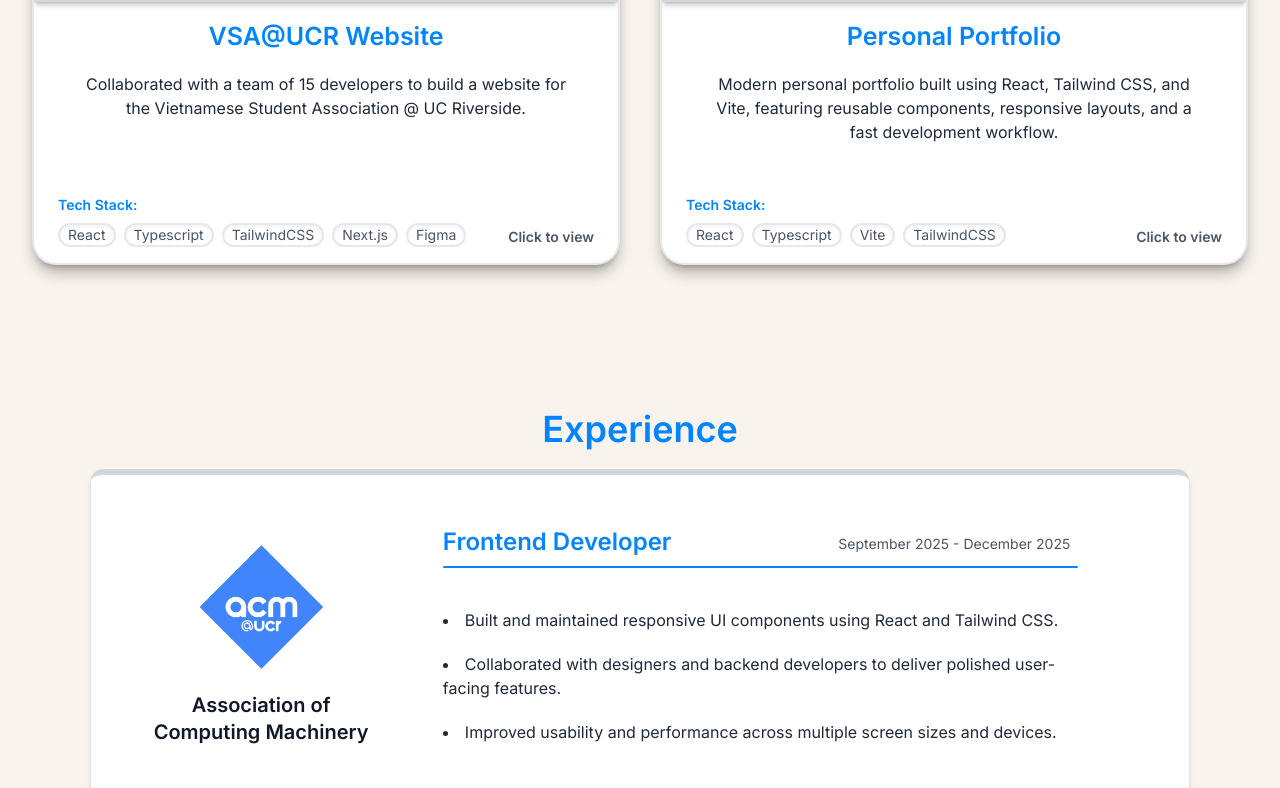
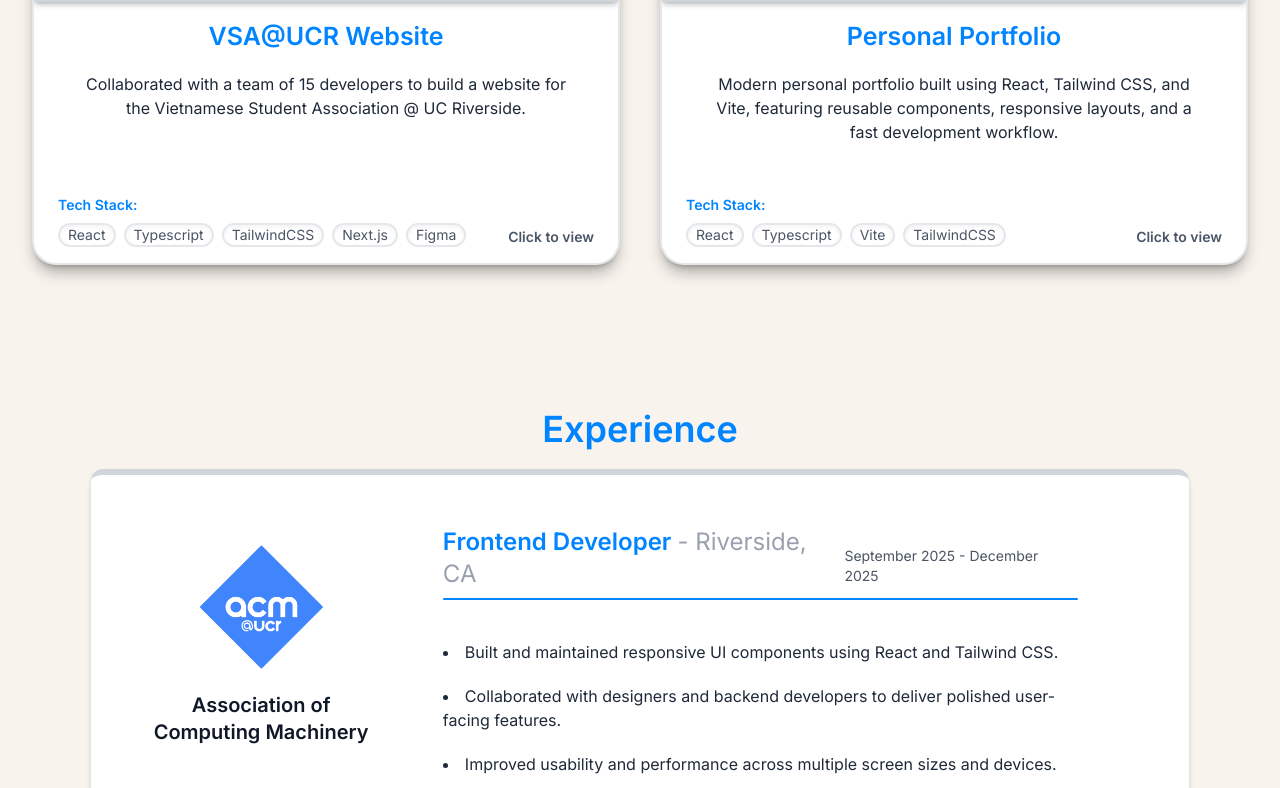
Before and after one commit to charlesluo06/portfolio-website, a React (Vite) app: page / in a window 1280 px wide. Shown: the part 1759-2547 px from the top of the page. Built offline with nearby package versions, Linux system fonts and the light colour scheme.

Commit message:
added links to projects and updated experience animation

```diff
--- a/src/components/Experience.tsx
+++ b/src/components/Experience.tsx
@@ -16,7 +16,7 @@ function Experience() {
     group h-3/7 border-y-6 mt-5 w-6/7 border-gray-300 mx-auto
     flex items-center bg-white rounded-xl
     shadow-md/15 transition-all duration-300 ease-out
-    hover:-translate-y-1 hover:shadow-xl/30
+    hover:-translate-y-1 hover:shadow-xl/30 hover:border-[#0084ff]
   "
       >
         {/* Logo + Label */}
@@ -35,7 +35,7 @@ function Experience() {
               <div className="flex flex-col gap-2">
                 <div className="flex justify-between items-end">
                   <p className="text-2xl font-semibold text-[#0084ff]">
-                    Frontend Developer
+                    Frontend Developer <span className="font-extralight text-gray-400">- Riverside, CA</span>
                   </p>
                   <p className="text-sm mb-1 px-2 text-gray-600">
                     September 2025 - December 2025
--- a/src/components/ProjectCard.tsx
+++ b/src/components/ProjectCard.tsx
@@ -7,6 +7,7 @@ type Props = {
 export function ProjectCard({ project }: Props) {
   return (
     <div>
+      <a href={project.link}>
         <div
           className="
             bg-white w-full h-115 rounded-3xl overflow-hidden shadow-lg/30
@@ -53,10 +54,13 @@ export function ProjectCard({ project }: Props) {
 
             {/* Right */}
             <div className="shrink-0 whitespace-nowrap">
-            <p className="text-sm text-gray-600 font-semibold">Click to view</p>
+              <p className="text-sm text-gray-600 font-semibold">
+                Click to view
+              </p>
             </div>
           </div>
         </div>
+      </a>
     </div>
   );
 }
--- a/src/data/projectData.ts
+++ b/src/data/projectData.ts
@@ -7,6 +7,7 @@ export type Project = {
   desc: string;
   type: string;
   techStack: string[];
+  link: string;
 };
 
 export const projects: Project[] = [
@@ -17,6 +18,7 @@ export const projects: Project[] = [
     desc: "Collaborated with a team of 15 developers to build a website for the Vietnamese Student Association @ UC Riverside.",
     type: "Frontend",
     techStack: ["React", "Typescript", "TailwindCSS", "Next.js", "Figma"],
+    link: "https://vsa.ucrhighlanders.org/"
   },
   {
     id: "portfolio",
@@ -25,6 +27,7 @@ export const projects: Project[] = [
     desc: "Modern personal portfolio built using React, Tailwind CSS, and Vite, featuring reusable components, responsive layouts, and a fast development workflow.",
     type: "Frontend",
     techStack: ["React", "Typescript", "Vite", "TailwindCSS"],
+    link: "#intro"
   },
 
 ];
```
Lines whose indentation alone changed are shown as unchanged.
